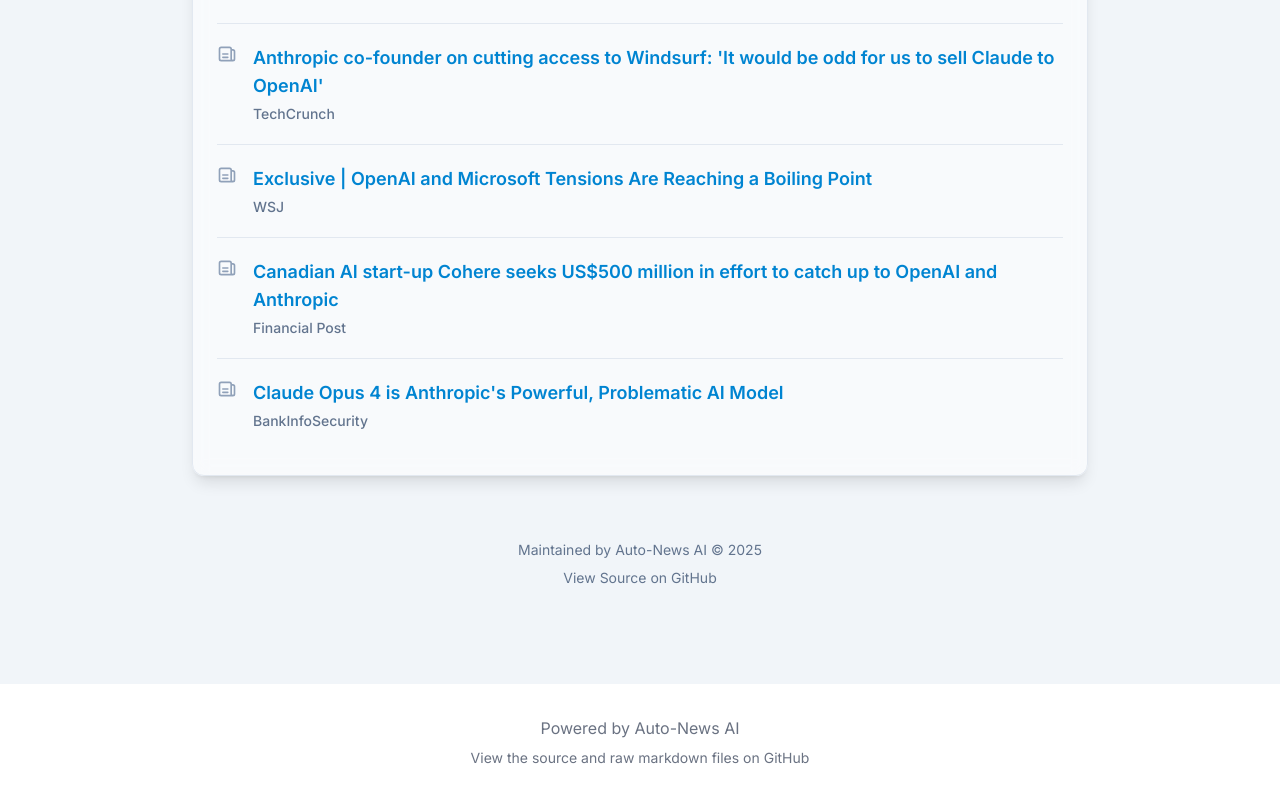
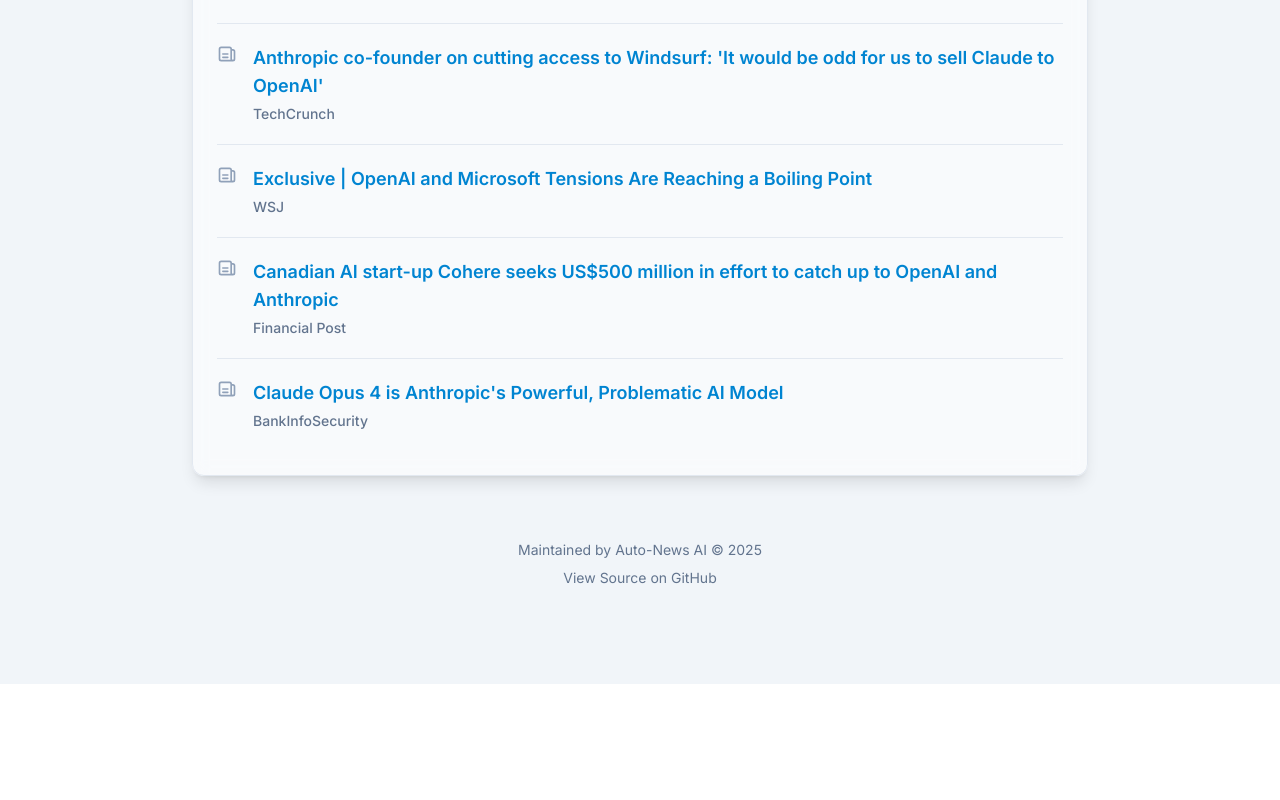
Before and after one commit to viraj89/ai-resources-and-tools, a Next.js app in the folder website/: page / in a window 1280 px wide. Shown: the part 1644-2444 px from the top of the page. After the commit the page ends 2328 px from the top, so only its background shows below. Built offline with nearby package versions, Linux system fonts and the light colour scheme.

Commit message:
fix(web): Remove duplicate footer and clean up layout

```diff
--- a/website/src/app/layout.tsx
+++ b/website/src/app/layout.tsx
@@ -16,23 +16,8 @@
 }>) {
   return (
     <html lang="en">
-      <body className={`${inter.className} bg-white dark:bg-gray-900 text-gray-900 dark:text-gray-100`}>
+      <body className={inter.className}>
         {children}
-        <footer className="text-center py-8">
-          <p className="text-gray-500 dark:text-gray-400">
-            Powered by Auto-News AI
-          </p>
-          <p className="text-sm text-gray-500 dark:text-gray-400 mt-2">
-            <a
-              href="https://github.com/viraj89/ai-resources-and-tools"
-              target="_blank"
-              rel="noopener noreferrer"
-              className="hover:underline"
-            >
-              View the source and raw markdown files on GitHub
-            </a>
-          </p>
-        </footer>
       </body>
     </html>
   );
```
Also changed, not shown: 1 other file (tests, documents, lock files or other folders).
